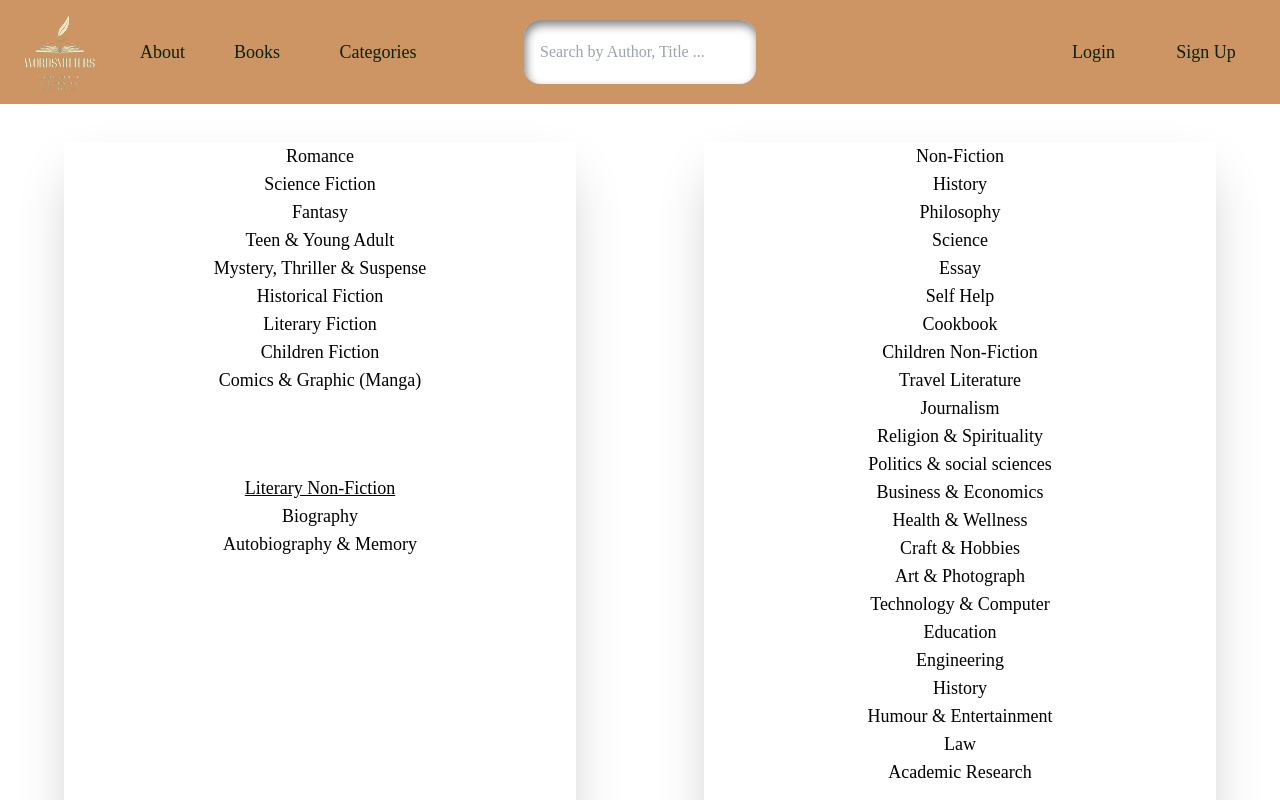
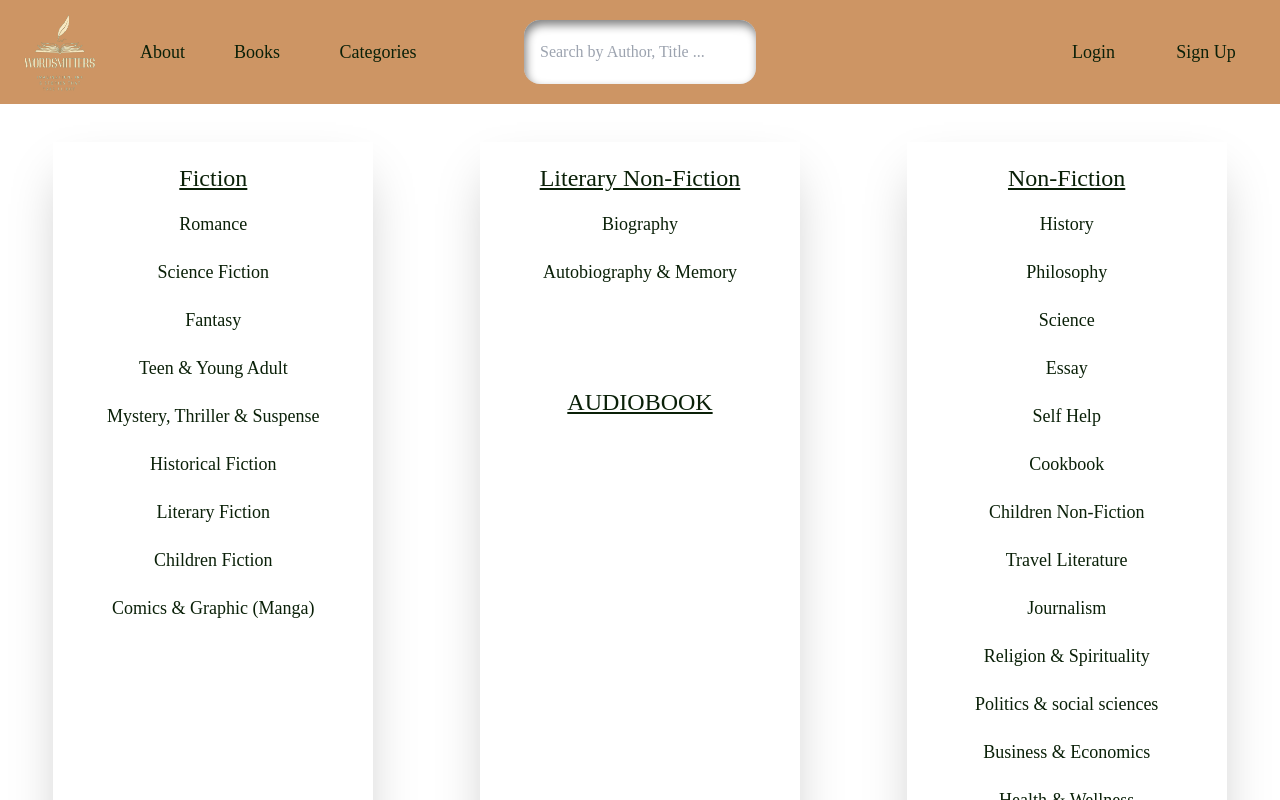
Before and after one commit to Munyia/WordSmitters, a React (Vite) app in the folder client/: page /categories in a window 1280 px wide. Shown: the top 800 px of the page. Built offline with nearby package versions, Linux system fonts and the light colour scheme; a web font is replaced by a local one.

Commit message:
bug fixing

```diff
--- a/client/src/components/BookCard.jsx
+++ b/client/src/components/BookCard.jsx
@@ -44,10 +44,13 @@ const BookCard = ({
          <div
           className={`fixed  flex justify-center items-center left-0 z-50 bottom-0 w-[100vw] h-[100vh] bg-[rgba(0,0,0,0.4)]`}
         >
-            <div className='w-3/5 h-3/4 border hover:text-red-700'>
-
-            <button onClick={closeDescription} className='border w-[20%] bg-pry text-sec py-1 rounded-full text-lg justify-center align-middle text-center'>X</button>
-            <p className='border w-[20%] bg-sec text-pry py-1 rounded-full text-lg justify-center align-middle text-center'>Next Chapter</p>
+            <div className='w-3/5 h-3/4 border justify-end text-end '>
+            <button onClick={closeDescription} className='border w-[5%] bg-pry text-sec hover:text-red-700 hover:text-2xl py-1 rounded-full text-lg justify-center align-middle text-center'>X</button>
+            </div>
+            <div>
+              <img src="" alt="" />
+              <p>Description</p>
+              <p></p>
             </div>
         </div>
 
--- a/client/src/pages/Categories.jsx
+++ b/client/src/pages/Categories.jsx
@@ -1,51 +1,57 @@
 import React from 'react'
 import { Link } from 'react-router-dom'
 
+
 const Categories = () => {
   return (
-    <div className='text-lg flex my-[3%] w-full justify-around '>
-        <div className='border-none w-[40%]  text-center shadow-2xl  flex flex-col '>
-            <Link>Romance</Link>
-            <Link>Science Fiction</Link>
-            <Link>Fantasy</Link>
-            <Link>Teen & Young Adult</Link>
-            <Link>Mystery, Thriller & Suspense</Link>
-            <Link>Historical Fiction</Link>
-            <Link>Literary Fiction</Link>
-            <Link>Children Fiction</Link>
-            <Link>Comics & Graphic (Manga)</Link>
-            <Link className=' underline mt-20'>Literary Non-Fiction</Link>
-            <Link>Biography</Link>
-            <Link>Autobiography & Memory</Link>
+    <div className=' '>
+      <div className='flex relative text-lg my-[3%] w-full justify-around  '>
+        <div className='border-none w-[25%] bg-white text-lg py-5 gap-3 text-sec text-center shadow-2xl  flex flex-col '>
+          <p className='underline text-2xl'>Fiction</p>
+            <Link className="hover:text-white hover:bg-sec block px-2 py-1">Romance</Link>
+            <Link className="hover:text-white hover:bg-sec block px-2 py-1">Science Fiction</Link>
+            <Link className="hover:text-white hover:bg-sec block px-2 py-1">Fantasy</Link>
+            <Link className="hover:text-white hover:bg-sec block px-2 py-1">Teen & Young Adult</Link>
+            <Link className="hover:text-white hover:bg-sec block px-2 py-1">Mystery, Thriller & Suspense</Link>
+            <Link className="hover:text-white hover:bg-sec block px-2 py-1">Historical Fiction</Link>
+            <Link className="hover:text-white hover:bg-sec block px-2 py-1">Literary Fiction</Link>
+            <Link className="hover:text-white hover:bg-sec block px-2 py-1">Children Fiction</Link>
+            <Link className="hover:text-white hover:bg-sec block px-2 py-1">Comics & Graphic (Manga)</Link>
+            </div>
+            <div className='border-none w-[25%] text-lg py-5 gap-3 text-sec  bg-white text-center shadow-2xl  flex flex-col '>
+            <p className='underline text-2xl'>Literary Non-Fiction</p>
+            <Link className="hover:text-white hover:bg-sec block px-2 py-1">Biography</Link>
+            <Link className="hover:text-white hover:bg-sec block px-2 py-1">Autobiography & Memory</Link>
+            <Link className='underline mt-20 text-2xl hover:text-white hover:bg-sec block px-2 py-1'>AUDIOBOOK</Link>
         </div>
-        <div className='border-none w-[40%] text-center shadow-2xl flex flex-col '>
-            <Link>Non-Fiction</Link>
-            <Link>History</Link>
-            <Link>Philosophy</Link>
-            <Link>Science</Link>
-            <Link>Essay</Link>
-            <Link>Self Help</Link>
-            <Link>Cookbook</Link>
-            <Link>Children Non-Fiction</Link>
-            <Link>Travel Literature</Link>
-            <Link>Journalism</Link>
-            <Link>Religion & Spirituality</Link>
-            <Link>Politics & social sciences</Link>
-            <Link>Business & Economics</Link>
-            <Link>Health & Wellness</Link>
-            <Link>Craft & Hobbies</Link>
-            <Link>Art & Photograph</Link>
-            <Link>Technology & Computer</Link>
-            <Link>Education</Link>
-            <Link>Engineering</Link>
-            <Link>History</Link>
-            <Link>Humour & Entertainment</Link>
-            <Link>Law</Link>
-            <Link>Academic Research</Link>
-            <Link className='underline mt-20'>AUDIOBOOK</Link>
-            <Link>Podcast</Link>
-            <Link>Motivational Books</Link>
+        <div className='border-none w-[25%] text-lg py-5 gap-3  bg-white text-sec text-se text-center shadow-2xl flex flex-col '>
+            <p className='underline text-2xl'>Non-Fiction</p>
+            <Link className="hover:text-white hover:bg-sec block px-2 py-1">History</Link>
+            <Link className="hover:text-white hover:bg-sec block px-2 py-1">Philosophy</Link>
+            <Link className="hover:text-white hover:bg-sec block px-2 py-1">Science</Link>
+            <Link className="hover:text-white hover:bg-sec block px-2 py-1">Essay</Link>
+            <Link className="hover:text-white hover:bg-sec block px-2 py-1">Self Help</Link>
+            <Link className="hover:text-white hover:bg-sec block px-2 py-1">Cookbook</Link>
+            <Link className="hover:text-white hover:bg-sec block px-2 py-1">Children Non-Fiction</Link>
+            <Link className="hover:text-white hover:bg-sec block px-2 py-1">Travel Literature</Link>
+            <Link className="hover:text-white hover:bg-sec block px-2 py-1">Journalism</Link>
+            <Link className="hover:text-white hover:bg-sec block px-2 py-1">Religion & Spirituality</Link>
+            <Link className="hover:text-white hover:bg-sec block px-2 py-1">Politics & social sciences</Link>
+            <Link className="hover:text-white hover:bg-sec block px-2 py-1">Business & Economics</Link>
+            <Link className="hover:text-white hover:bg-sec block px-2 py-1">Health & Wellness</Link>
+            <Link className="hover:text-white hover:bg-sec block px-2 py-1">Craft & Hobbies</Link>
+            <Link className="hover:text-white hover:bg-sec block px-2 py-1">Art & Photograph</Link>
+            <Link className="hover:text-white hover:bg-sec block px-2 py-1">Technology & Computer</Link>
+            <Link className="hover:text-white hover:bg-sec block px-2 py-1">Education</Link>
+            <Link className="hover:text-white hover:bg-sec block px-2 py-1">Engineering</Link>
+            <Link className="hover:text-white hover:bg-sec block px-2 py-1">History</Link>
+            <Link className="hover:text-white hover:bg-sec block px-2 py-1">Humour & Entertainment</Link>
+            <Link className="hover:text-white hover:bg-sec block px-2 py-1">Law</Link>
+            <Link className="hover:text-white hover:bg-sec block px-2 py-1">Academic Research</Link>
+            <Link className="hover:text-white hover:bg-sec block px-2 py-1">Motivational Books</Link>
+            <Link className="hover:text-white hover:bg-sec block px-2 py-1">Podcast</Link>
         </div>
+    </div>
     </div>
   )
 }
```
